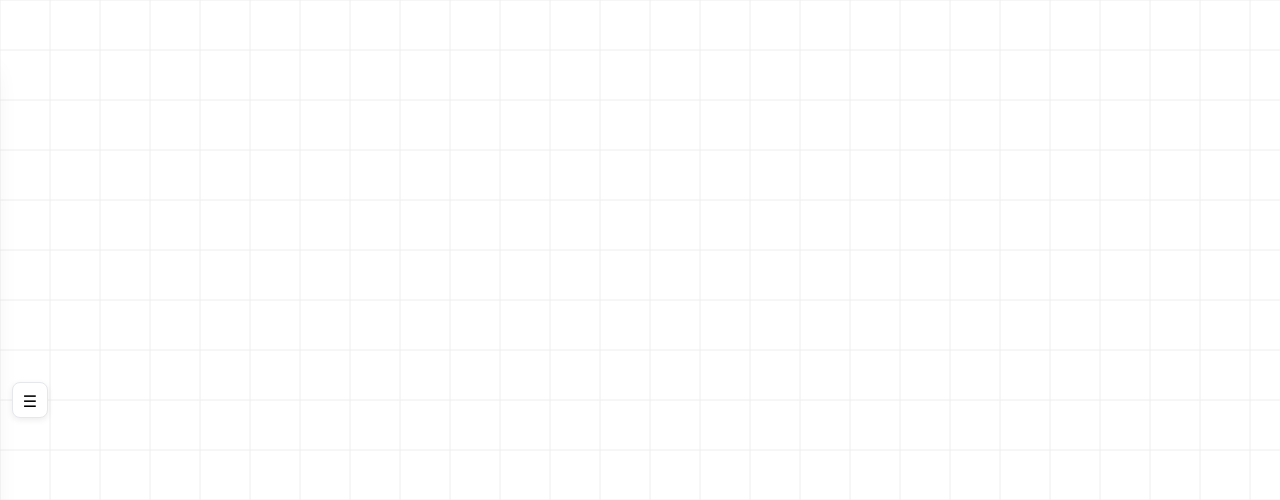
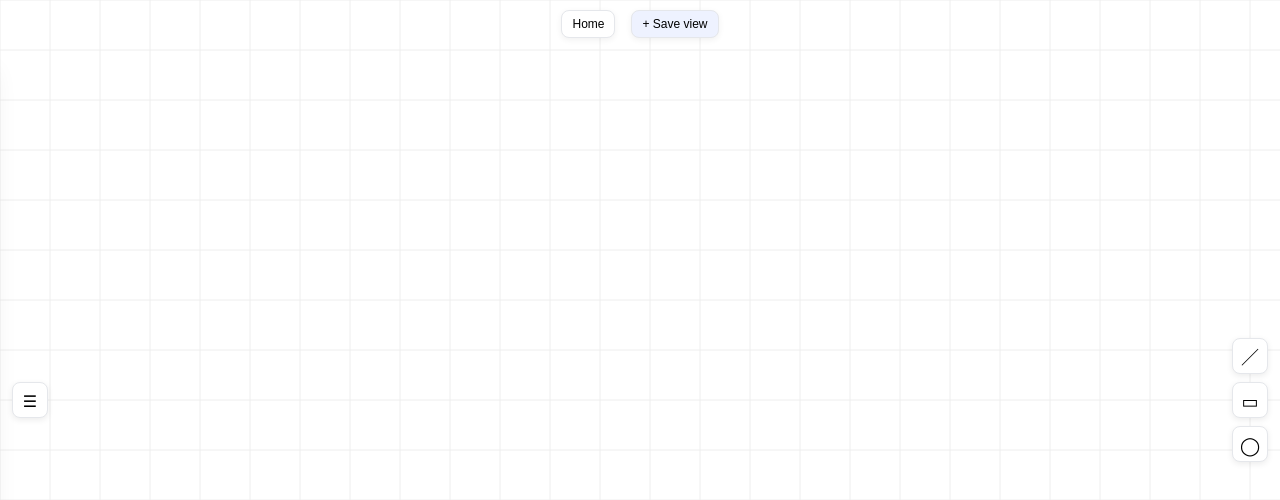
Before and after one commit to gordonmaloney/notesmapp, a React (Vite) app: page / in a window 1280 px wide. Shown: the top 500 px of the page. Built offline with nearby package versions, Linux system fonts and the light colour scheme.

Commit message:
ready to refactor

```diff
--- a/src/components/Canvas.jsx
+++ b/src/components/Canvas.jsx
@@ -17,9 +17,9 @@ const BASE_FONT_PX = 14;
 const NEW_NODE_FONT_PX = 18;
 
 const TASKS_W = 220;
-
 const STORAGE_KEY = "infcanvas.v1";
 
+// ─── Persistence helpers ────────────────────────────────────────────────────
 function loadPersisted() {
   try {
     const raw = localStorage.getItem(STORAGE_KEY);
@@ -82,7 +82,7 @@ function loadPersisted() {
         }))
       : null;
 
-    // tasks (now with done flag)
+    // tasks (with done flag)
     const tasks = Array.isArray(data.tasks)
       ? data.tasks
           .map((t) => {
@@ -112,7 +112,7 @@ function loadPersisted() {
         ? data.ui.tasksOpen
         : typeof data?.tasksOpen === "boolean"
         ? data.tasksOpen
-        : false;
+        : false; // default collapsed
 
     const taskSplit =
       typeof data?.ui?.taskSplit === "number" &&
@@ -133,23 +133,27 @@ function loadPersisted() {
     return null;
   }
 }
-
 function savePersisted(payload) {
   try {
     localStorage.setItem(STORAGE_KEY, JSON.stringify(payload));
   } catch {}
 }
+// ───────────────────────────────────────────────────────────────────────────
 
 export default function Canvas() {
   const { camera, setCamera } = useCamera();
+
+  // nodes / selection
   const [nodes, setNodes] = useState([]);
   const [focusId, setFocusId] = useState(null);
   const [selectedIds, setSelectedIds] = useState([]);
 
+  // shapes
   const [shapes, setShapes] = useState([]);
   const [selectedShapeId, setSelectedShapeId] = useState(null);
-  const [activeTool, setActiveTool] = useState(null);
+  const [activeTool, setActiveTool] = useState(null); // 'line'|'rect'|'circle'|null
 
+  // frames (views)
   const [views, setViews] = useState([
     {
       id: "home",
@@ -160,10 +164,10 @@ export default function Canvas() {
   const [editingViewId, setEditingViewId] = useState(null);
   const [editingName, setEditingName] = useState("");
 
-  // tasks (+ UI state for split)
+  // tasks + UI split
   const [tasks, setTasks] = useState([]); // {id,nodeId,camera,done}
   const [tasksOpen, setTasksOpen] = useState(false);
-  const [taskSplit, setTaskSplit] = useState(0.55); // fraction of height for To-Do pane
+  const [taskSplit, setTaskSplit] = useState(0.55);
 
   // load persisted
   useEffect(() => {
@@ -180,7 +184,7 @@ export default function Canvas() {
     if (data.camera) flushSync(() => setCamera(data.camera));
   }, [setCamera]);
 
-  // persist
+  // persist on change (debounced)
   const saveTimer = useRef(null);
   const scheduleSave = () => {
     if (saveTimer.current) clearTimeout(saveTimer.current);
@@ -210,16 +214,16 @@ export default function Canvas() {
   const lastPos = useRef({ x: 0, y: 0 });
   const spaceDown = useRef(false);
 
-  // hover (for key zoom anchoring)
+  // hover (for key zoom anchor)
   const hoverRef = useRef({ inside: false, ax: 0, ay: 0 });
 
-  // camera ref
+  // live camera ref
   const cameraRef = useRef(camera);
   useEffect(() => {
     cameraRef.current = camera;
   }, [camera]);
 
-  // space toggles panning
+  // Space toggles panning
   useEffect(() => {
     const onKeyDown = (e) => {
       if (e.code === "Space") spaceDown.current = true;
@@ -235,6 +239,7 @@ export default function Canvas() {
     };
   }, []);
 
+  // blur helper
   const blurActiveEditable = () => {
     const ae = document.activeElement;
     if (
@@ -244,6 +249,7 @@ export default function Canvas() {
       ae.blur();
   };
 
+  // ESC clears selections and blurs
   useEffect(() => {
     const onKey = (e) => {
       if (
@@ -260,7 +266,7 @@ export default function Canvas() {
     return () => window.removeEventListener("keydown", onKey);
   }, []);
 
-  // zoom helpers
+  // ---------- Zoom helpers ----------
   const zoomAt = (ax, ay, factor) => {
     cancelCameraTween();
     const pre = cameraRef.current;
@@ -311,7 +317,7 @@ export default function Canvas() {
     return () => el.removeEventListener("wheel", onWheel);
   }, [setCamera]);
 
-  // background pointer (panning + hover)
+  // Background pointer (panning + hover)
   const onPointerDown = (e) => {
     const left = e.button === 0,
       mid = e.button === 1;
@@ -347,7 +353,7 @@ export default function Canvas() {
     hoverRef.current.inside = false;
   };
 
-  // reset & key zoom
+  // Reset & key zoom (= / -)
   const resetView = () =>
     jumpToView({ x: 0, y: 0, zoomBase: 1, zoomExp: 0 }, true);
   useEffect(() => {
@@ -358,6 +364,7 @@ export default function Canvas() {
           /^(INPUT|TEXTAREA|SELECT)$/.test(e.target.tagName))
       )
         return;
+
       if (e.key === "0") {
         e.preventDefault();
         resetView();
@@ -368,6 +375,7 @@ export default function Canvas() {
       const { inside, ax: hx, ay: hy } = hoverRef.current;
       const ax = inside ? hx : rect.width / 2;
       const ay = inside ? hy : rect.height / 2;
+
       if (
         e.key === "=" ||
         e.key === "+" ||
@@ -388,7 +396,7 @@ export default function Canvas() {
     return () => window.removeEventListener("keydown", onKey);
   }, []);
 
-  // double click add node
+  // Double-click to add node (ignore UI + Shapes layer)
   const handleDoubleClick = (e) => {
     if (
       e.target?.isContentEditable ||
@@ -412,7 +420,7 @@ export default function Canvas() {
     setSelectedShapeId(null);
   };
 
-  // node ops
+  // Node ops
   const moveSelectedByScreen = (dx, dy) => {
     if (!selectedIds.length) return;
     const Zc = scale(cameraRef.current);
@@ -430,7 +438,6 @@ export default function Canvas() {
       ns.map((n) => (n.id === id ? { ...n, scale: clamp(s) } : n))
     );
   };
-
   const deleteSelectedNodes = () => {
     if (!selectedIds.length) return;
     const idsToRemove = new Set(selectedIds);
@@ -439,7 +446,6 @@ export default function Canvas() {
     setSelectedIds([]);
     setFocusId(null);
   };
-
   const textToHtml = (t = "") =>
     t
       .replace(/&/g, "&amp;")
@@ -447,7 +453,6 @@ export default function Canvas() {
       .replace(/>/g, "&gt;")
       .replace(/\r\n/g, "\n")
       .replace(/\n/g, "<br>");
-
   const combineSelected = ({
     ids,
     combinedText,
@@ -470,7 +475,7 @@ export default function Canvas() {
     setFocusId(id);
   };
 
-  // shapes ops
+  // Shapes ops
   const addShape = (shape) => {
     const id = Date.now();
     setShapes((ss) => [...ss, { id, ...shape }]);
@@ -492,7 +497,7 @@ export default function Canvas() {
     setSelectedShapeId((sid) => (sid === id ? null : sid));
   };
 
-  // frames helpers
+  // Frames helpers
   const clearSelectionsAndBlur = () => {
     setSelectedIds([]);
     setSelectedShapeId(null);
@@ -599,7 +604,7 @@ export default function Canvas() {
     }
   };
 
-  // tasks helpers
+  // Tasks helpers
   const addTaskForNode = (nodeId) => {
     const node = nodes.find((n) => n.id === nodeId);
     if (!node) return;
@@ -620,29 +625,24 @@ export default function Canvas() {
     });
     setTasksOpen(true);
   };
-
   const goToTask = (task) => {
     jumpToView(task.camera, true);
     setSelectedIds([task.nodeId]);
     setSelectedShapeId(null);
   };
-
   const removeTask = (id) => {
     setTasks((ts) => ts.filter((t) => t.id !== id));
   };
-
   const toggleTaskDone = (id, value) => {
     setTasks((ts) => {
       const updated = ts.map((t) => (t.id === id ? { ...t, done: value } : t));
       const todo = updated.filter((t) => !t.done);
       const done = updated.filter((t) => t.done);
-      // place recently completed at top of Done
       const just = updated.find((t) => t.id === id);
       if (value && just) {
         const d = done.filter((t) => t.id !== id);
         return [...todo, just, ...d];
       }
-      // if marking back to todo, put it on top of To-Do
       if (!value && just) {
         const tds = todo.filter((t) => t.id !== id);
         return [just, ...tds, ...done];
@@ -650,8 +650,6 @@ export default function Canvas() {
       return [...todo, ...done];
     });
   };
-
-  // reorder within To-Do or Done group
   const reorderWithinGroup = (group, fromIdx, toIdx) => {
     setTasks((ts) => {
       const todo = ts.filter((t) => !t.done);
@@ -669,8 +667,6 @@ export default function Canvas() {
       }
     });
   };
-
-  // DnD state
   const dragRef = useRef(null); // { group:'todo'|'done', idx:number }
   const onTaskDragStart = (group, idx) => (e) => {
     dragRef.current = { group, idx };
@@ -692,11 +688,9 @@ export default function Canvas() {
   };
 
   const Z = scale(camera);
-
-  // set of done node ids for green highlight
   const doneNodeIds = new Set(tasks.filter((t) => t.done).map((t) => t.nodeId));
 
-  // split handle drag
+  // split handle (draggable)
   const barRef = useRef(null);
   const splitDrag = useRef(false);
   const onSplitDown = (e) => {
@@ -709,7 +703,7 @@ export default function Canvas() {
   const onSplitMove = (e) => {
     if (!splitDrag.current || !barRef.current) return;
     const r = barRef.current.getBoundingClientRect();
-    const min = 80; // px min for top and bottom
+    const min = 80;
     const rel = e.clientY - r.top;
     const clamped = Math.max(min, Math.min(r.height - min, rel));
     setTaskSplit(clamped / r.height);
@@ -740,10 +734,148 @@ export default function Canvas() {
       onPointerCancel={endPan}
       onPointerLeave={onPointerLeave}
     >
-      {/* Frames toolbar (your existing bar kept as-is)… */}
-      {/* ...omitted for brevity; keep your current frames UI here ... */}
+      {/* ── Frames toolbar (top) ─────────────────────────────────────────── */}
+      <div
+        data-ui
+        onPointerDown={(e) => e.stopPropagation()}
+        onDoubleClick={(e) => e.stopPropagation()}
+        style={{
+          position: "absolute",
+          top: 10,
+          left: 12,
+          right: 12,
+          display: "flex",
+          alignItems: "center",
+          justifyContent: "center",
+          gap: 8,
+          zIndex: 1000,
+          pointerEvents: "auto",
+          flexWrap: "wrap",
+        }}
+      >
+        <button
+          title="Go Home (reset)"
+          onClick={(e) => {
+            e.stopPropagation();
+            jumpToView({ x: 0, y: 0, zoomBase: 1, zoomExp: 0 }, true);
+          }}
+          style={chipStyle()}
+        >
+          Home
+        </button>
 
-      {/* Left Tasks bar (collapsible, split To-Do / Done) */}
+        <div
+          style={{
+            display: "flex",
+            gap: 8,
+            overflowX: "auto",
+            paddingBottom: 2,
+          }}
+        >
+          {views
+            .filter((v) => v.id !== "home")
+            .map((v) => (
+              <div
+                key={v.id}
+                style={{ display: "inline-flex", flexDirection: "column" }}
+              >
+                {editingViewId === v.id ? (
+                  <>
+                    <input
+                      autoFocus
+                      value={editingName}
+                      onChange={(e) => setEditingName(e.target.value)}
+                      onBlur={() => setTimeout(() => commitRenameView(), 0)}
+                      onKeyDown={(e) => {
+                        if (e.key === "Enter") {
+                          e.preventDefault();
+                          commitRenameView();
+                        } else if (e.key === "Escape") {
+                          e.preventDefault();
+                          setEditingViewId(null);
+                          setEditingName("");
+                        }
+                      }}
+                      onDoubleClick={(e) => e.stopPropagation()}
+                      onPointerDown={(e) => e.stopPropagation()}
+                      style={{
+                        ...chipStyle("#fff"),
+                        padding: "5px 8px",
+                        width: Math.max(80, editingName.length * 8 + 24),
+                      }}
+                    />
+                    <div
+                      data-ui
+                      onPointerDown={(e) => e.stopPropagation()}
+                      onDoubleClick={(e) => e.stopPropagation()}
+                      style={{
+                        display: "flex",
+                        gap: 6,
+                        marginTop: 4,
+                        alignItems: "center",
+                        justifyContent: "flex-start",
+                      }}
+                    >
+                      <button
+                        title="Update this view to the current pan/zoom"
+                        onPointerDown={(e) => {
+                          e.preventDefault();
+                          e.stopPropagation();
+                          updateViewCamera(v.id);
+                        }}
+                        style={chipStyle("#eef2ff")}
+                      >
+                        Update to current
+                      </button>
+                      <button
+                        title="Delete this view"
+                        onPointerDown={(e) => {
+                          e.preventDefault();
+                          e.stopPropagation();
+                          deleteView(v.id);
+                        }}
+                        style={{
+                          ...chipStyle("#fee2e2"),
+                          borderColor: "#fecaca",
+                        }}
+                      >
+                        Delete
+                      </button>
+                    </div>
+                  </>
+                ) : (
+                  <button
+                    onClick={(e) => {
+                      e.stopPropagation();
+                      jumpToView(v.camera, true);
+                    }}
+                    onDoubleClick={(e) => {
+                      e.stopPropagation();
+                      startRenameView(v);
+                    }}
+                    title={`Go to ${v.name} (double-click to rename)`}
+                    style={chipStyle()}
+                  >
+                    {v.name}
+                  </button>
+                )}
+              </div>
+            ))}
+        </div>
+
+        <button
+          title="Save current view"
+          onClick={(e) => {
+            e.stopPropagation();
+            saveCurrentView();
+          }}
+          style={chipStyle("#eef2ff")}
+        >
+          + Save view
+        </button>
+      </div>
+
+      {/* ── Left Tasks bar (collapsible, split To-Do / Done) ─────────────── */}
       <div
         data-ui
         ref={barRef}
@@ -781,7 +913,6 @@ export default function Canvas() {
           Tasks
         </div>
 
-        {/* Split panes */}
         <div
           style={{
             display: "flex",
@@ -790,7 +921,7 @@ export default function Canvas() {
             minHeight: 160,
           }}
         >
-          {/* To-Do list */}
+          {/* To-Do */}
           <div
             style={{
               flexBasis: `calc(${(taskSplit * 100).toFixed(2)}% - 4px)`,
@@ -847,7 +978,7 @@ export default function Canvas() {
             title="Drag to resize"
           />
 
-          {/* Done list */}
+          {/* Done */}
           <div
             style={{
               flex: 1,
@@ -907,8 +1038,48 @@ export default function Canvas() {
         </button>
       )}
 
-      {/* Right draw toolbar … (keep your existing code) */}
+      {/* ── Right draw toolbar ───────────────────────────────────────────── */}
+      <div
+        data-ui
+        onPointerDown={(e) => e.stopPropagation()}
+        style={{
+          position: "absolute",
+          top: "50%",
+          right: 12,
+          transform: "translateY(-50%)",
+          display: "flex",
+          flexDirection: "column",
+          gap: 8,
+          zIndex: 60,
+        }}
+      >
+        {[
+          { key: "line", label: "／" },
+          { key: "rect", label: "▭" },
+          { key: "circle", label: "◯" },
+        ].map((b) => (
+          <button
+            key={b.key}
+            onClick={() => setActiveTool((t) => (t === b.key ? null : b.key))}
+            title={`Draw ${b.key}`}
+            style={{
+              width: 36,
+              height: 36,
+              borderRadius: 8,
+              border: "1px solid #e5e7eb",
+              background: activeTool === b.key ? "#eef2ff" : "#fff",
+              boxShadow: "0 2px 6px rgba(0,0,0,0.08)",
+              cursor: "pointer",
+              fontSize: 18,
+              lineHeight: "36px",
+            }}
+          >
+            {b.label}
+          </button>
+        ))}
+      </div>
 
+      {/* ── Render order: Grid → Shapes → Nodes → DrawOverlay ────────────── */}
       <Grid camera={camera} />
 
       <ShapesLayer
@@ -991,7 +1162,6 @@ export default function Canvas() {
         }
         onBackgroundClickAway={clearSelectionsAndBlur}
         onAddTaskNode={(id) => addTaskForNode(id)}
-        // NEW: tell NodesLayer which nodes are "done" (for green background)
         doneNodeIds={doneNodeIds}
       />
 
@@ -1010,6 +1180,20 @@ export default function Canvas() {
   );
 }
 
+// ─── Small helpers / presentational bits ───────────────────────────────────
+function chipStyle(bg = "#fff") {
+  return {
+    padding: "6px 10px",
+    borderRadius: 8,
+    border: "1px solid #e5e7eb",
+    background: bg,
+    boxShadow: "0 2px 6px rgba(0,0,0,0.06)",
+    fontSize: 12,
+    cursor: "pointer",
+    userSelect: "none",
+    whiteSpace: "nowrap",
+  };
+}
 function sideToggleStyle(leftPx) {
   return {
     position: "absolute",
@@ -1028,7 +1212,6 @@ function sideToggleStyle(leftPx) {
     fontSize: 16,
   };
 }
-
 function firstLineFromHTML(html = "") {
   const div = document.createElement("div");
   div.innerHTML = html;
@@ -1036,8 +1219,6 @@ function firstLineFromHTML(html = "") {
   const line = text.split(/\r?\n/)[0]?.trim() || "";
   return line;
 }
-
-// Small presentational component for a task row
 function TaskRow({ title, done, onGo, onToggle, onRemove, draggableProps }) {
   return (
     <div
```
